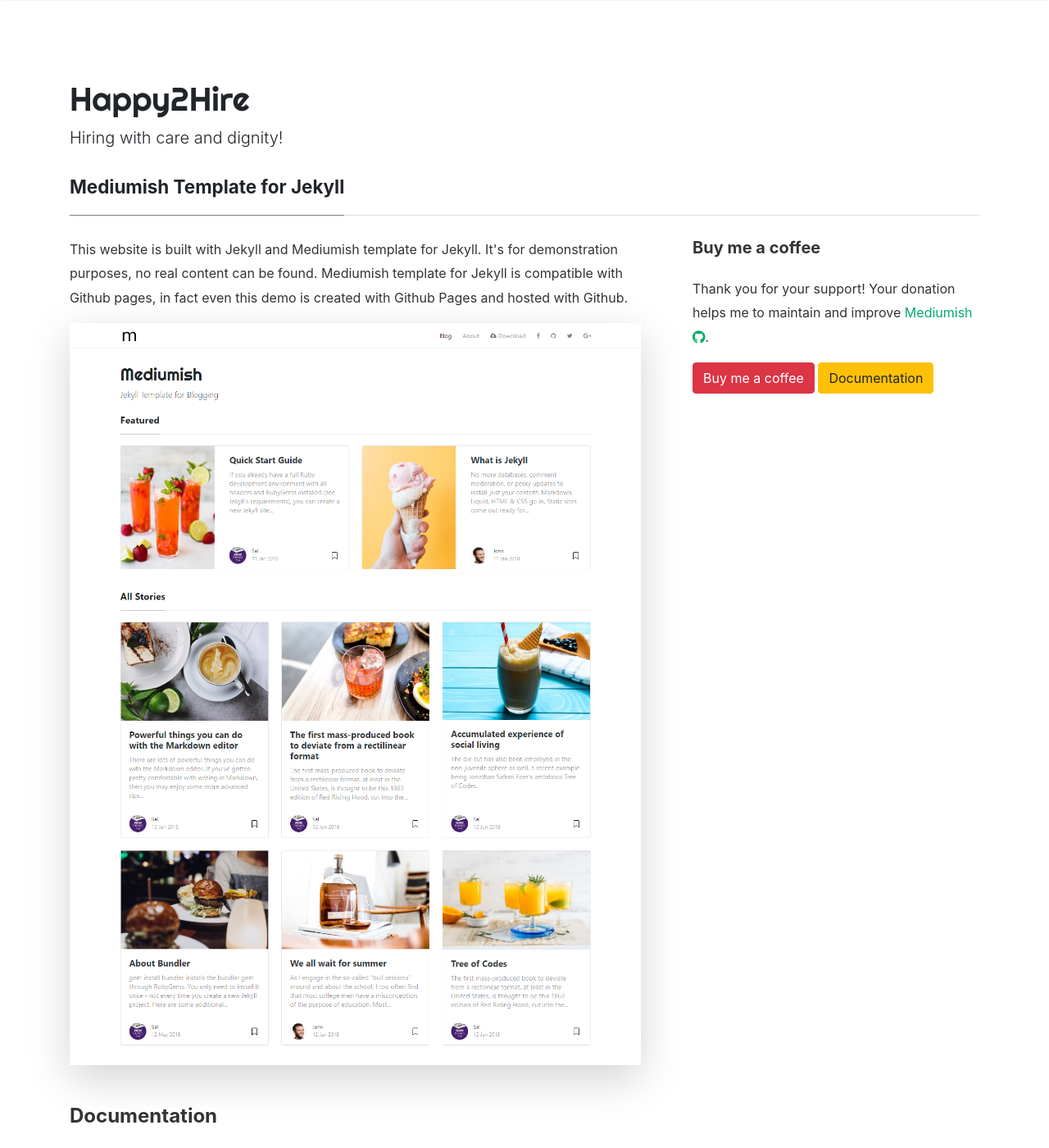
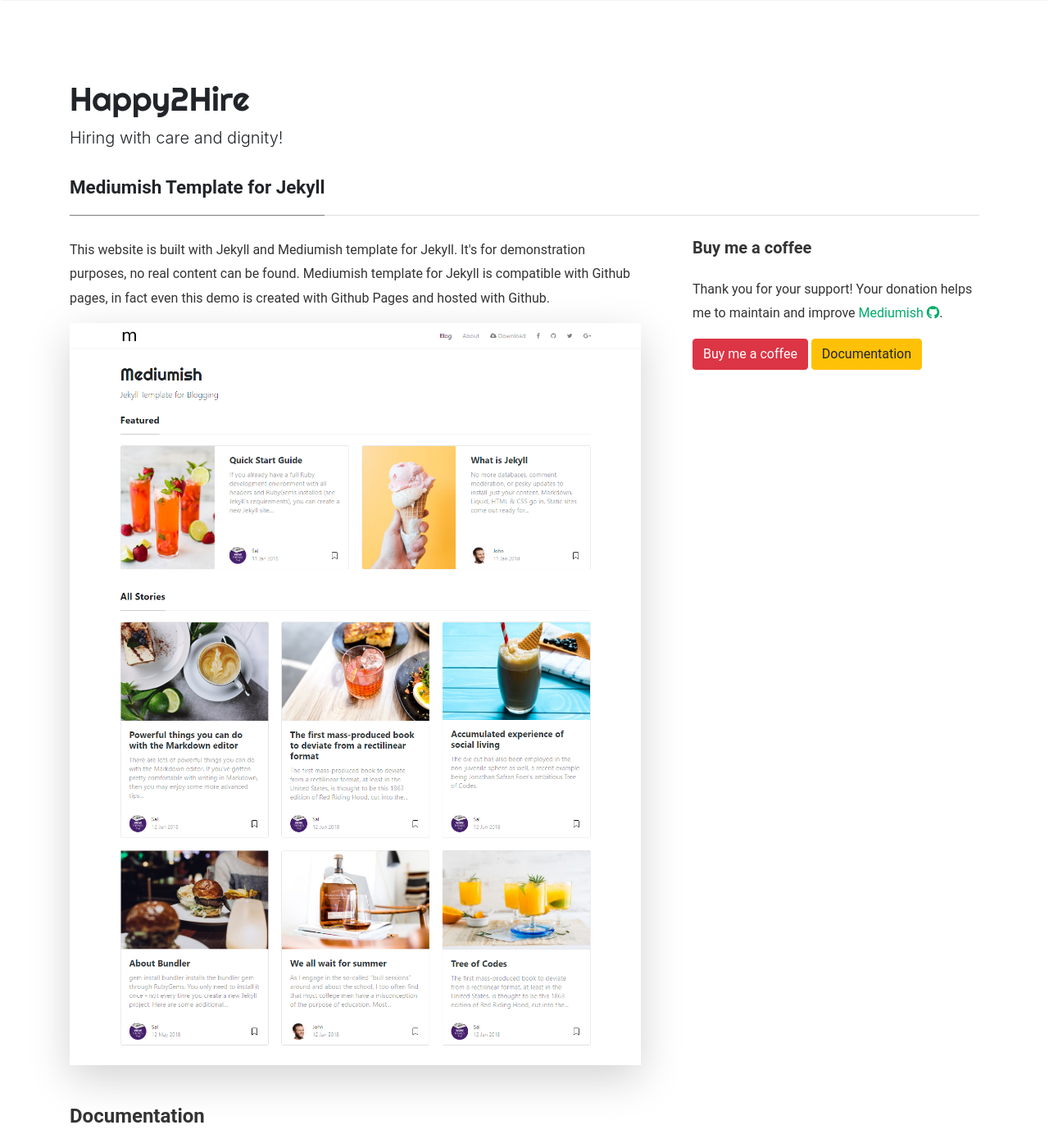
Before and after one commit to manaranjanp/happy2hire, a Jekyll site: the page built from _pages/about.md, in a window 1280 px wide and 1400 px high. Shown: the whole window at 82% size. Built offline with Jekyll 4.4.1, drawn with Linux system fonts in a browser that asks for light colours; nearby versions of some CDN libraries; comment, search, counter and statistics services are not loaded.

Commit message:
Update screen.css

```diff
--- a/assets/css/screen.css
+++ b/assets/css/screen.css
@@ -27,7 +27,7 @@
     border: #E3EDF3 1px solid;
     width: 100%;
     padding: 7px;
-    font-family: monospace, sans-serif;
+    font-family: Roboto, sans-serif;
     font-size: .9rem;
     white-space: pre;
     overflow: auto;
@@ -685,7 +685,7 @@
 h4,
 h5,
 h6 {
-    font-family: -apple-system, system-ui, BlinkMacSystemFont, "Segoe UI", Roboto, "Helvetica Neue", Arial, sans-serif;
+    font-family: Roboto, "Helvetica Neue", Arial, sans-serif;
 }
 
 .article-post .h1,
@@ -711,7 +711,7 @@
 }
 
 .layout-page .article-post {
-    font-family: -apple-system, BlinkMacSystemFont, "Segoe UI", Roboto, "Helvetica Neue", Arial, sans-serif, "Apple Color Emoji", "Segoe UI Emoji", "Segoe UI Symbol", "Noto Color Emoji";
+    font-family: Roboto, "Helvetica Neue", Arial, sans-serif, "Apple Color Emoji", "Segoe UI Emoji", "Segoe UI Symbol", "Noto Color Emoji";
     font-size: 1rem;
 }
 
```
